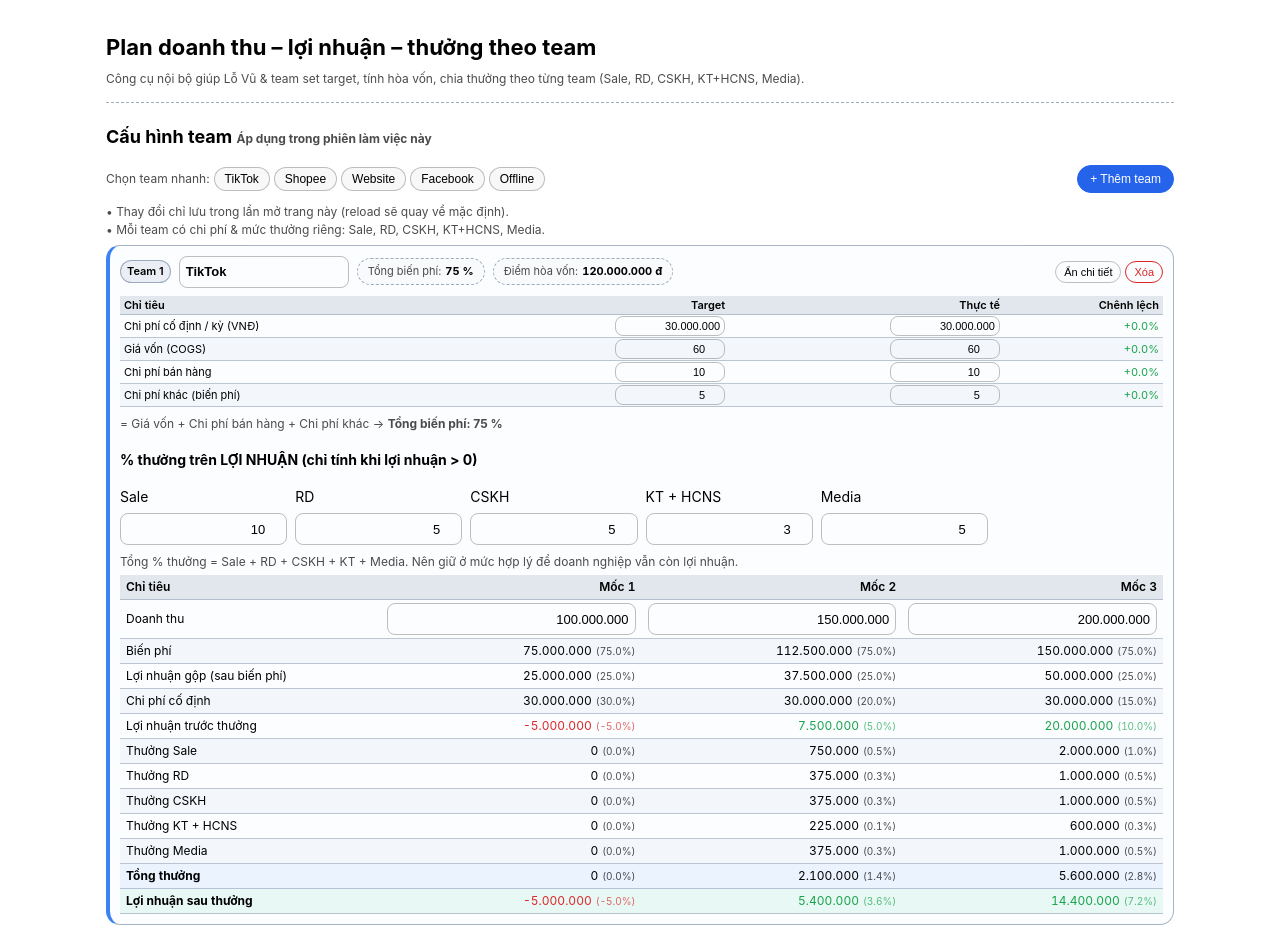
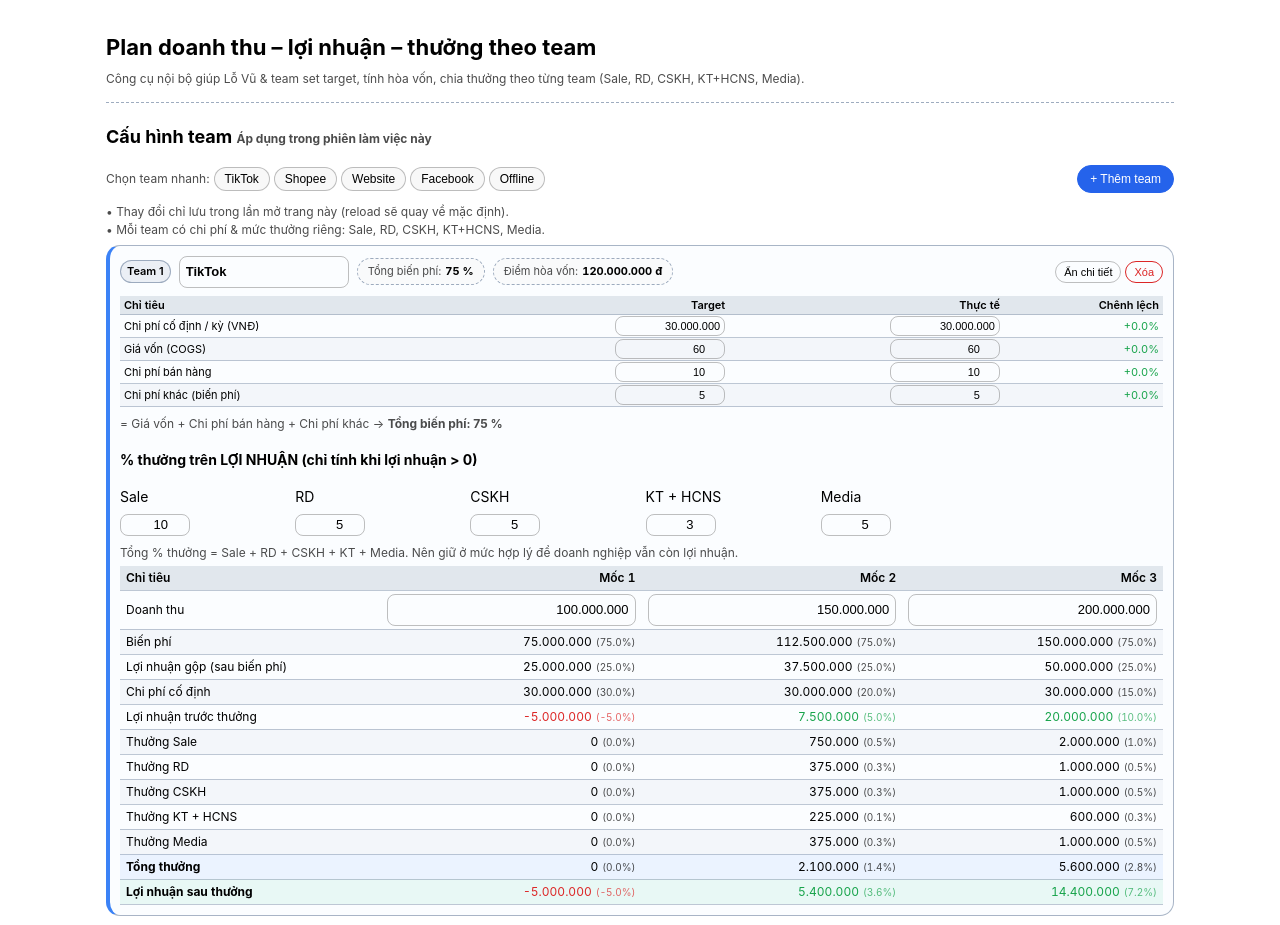
Before and after one commit to nguoibanlovn-eng/luongthuong, a plain HTML site: page index.html in a window 1280 px wide. Shown: the top 925 px of the page. Drawn offline with Linux system fonts and the light colour scheme.

Commit message:
index.html

```diff
--- a/index.html
+++ b/index.html
@@ -211,9 +211,9 @@
     }
 
    .bonus-input {
-      width: 70px;
+  width: 70px !important;
   max-width: 100%;
-      height: 22px;
+  height: 22px !important;
   font-size: 12px;
   text-align: right;
   padding: 2px 4px;
```
Lines whose indentation alone changed are shown as unchanged.
